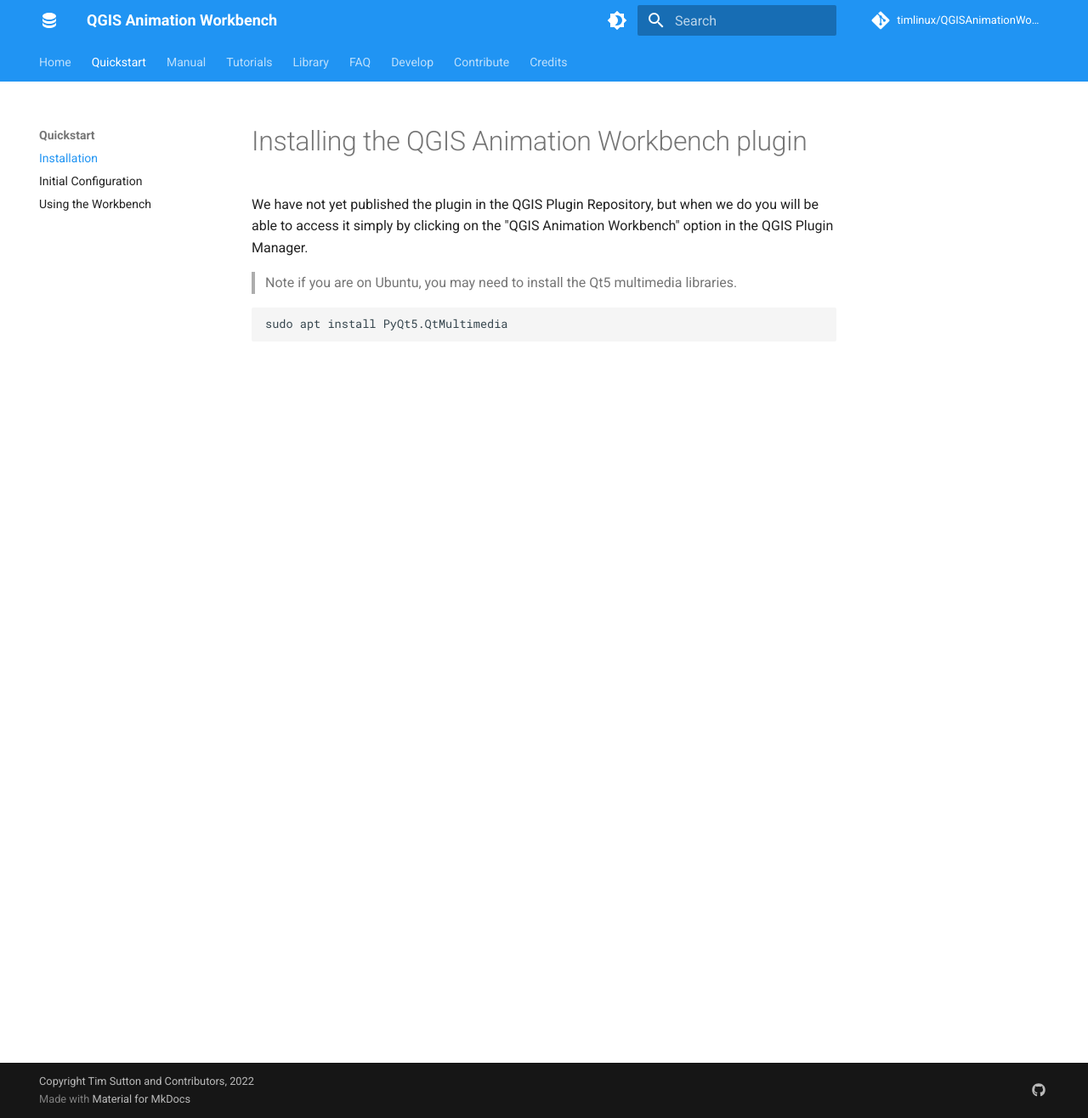
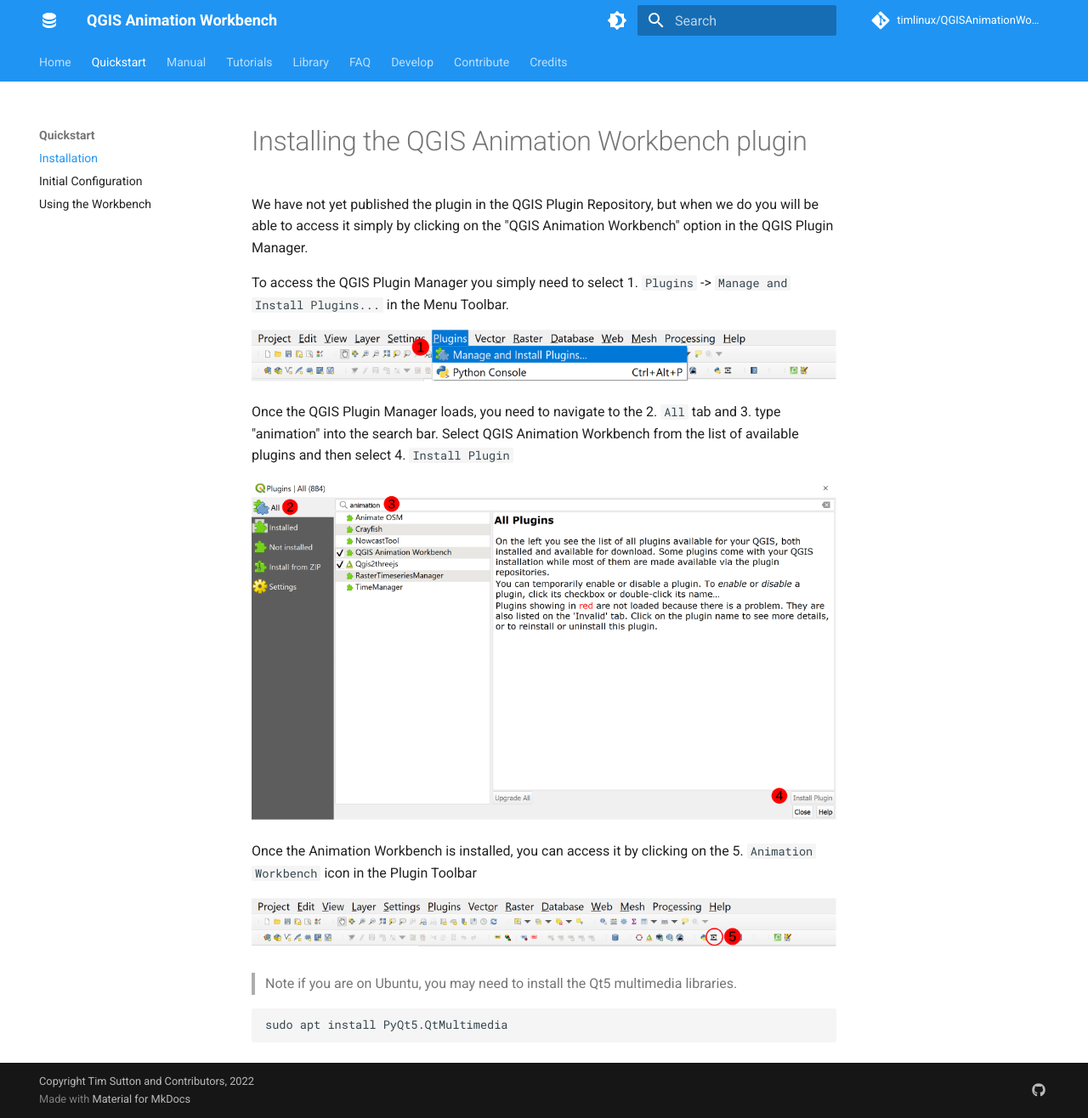
Before and after one commit to timlinux/QGISAnimationWorkbench, an MkDocs documentation site: the page built from docs/start/install.md, in a window 1280 px wide and 1316 px high. Shown: the whole window at 85% size. Built offline with MkDocs 1.6.1 and Material for MkDocs 9.7.7, drawn with Linux system fonts in a browser that asks for light colours; comment, search, counter and statistics services are not loaded.

Commit message:
📝 Added Text and Images to install.md

````diff
--- a/docs/start/install.md
+++ b/docs/start/install.md
@@ -4,6 +4,22 @@
 do you will be able to access it simply by clicking on the "QGIS Animation Workbench"
 option in the QGIS Plugin Manager.
 
+To access the QGIS Plugin Manager you simply need to select
+1\. `Plugins` -> `Manage and Install Plugins...` in the Menu Toolbar.
+
+![Plugin Repository](img/001_PluginManager_1.png)
+
+Once the QGIS Plugin Manager loads, you need to navigate to the 2\. `All` tab and
+3\. type "animation" into the search bar. Select QGIS Animation Workbench from the list
+of available plugins and then select 4\. `Install Plugin`
+
+![Search For and Install Plugin](img/002_SearchForPlugin_2.png)
+
+Once the Animation Workbench is installed, you can access it by clicking on the
+5\. `Animation Workbench` icon in the Plugin Toolbar
+
+![Launch the Workbench](img/003_AWLaunch_1.png)
+
 > Note if you are on Ubuntu, you may need to install the Qt5 multimedia libraries.
 
 ```bash
````
Also changed, not shown: docs/start/img/001_PluginManager_1.png (added), docs/start/img/002_SearchForPlugin_2.png (added), docs/start/img/003_AWLaunch_1.png (added).
